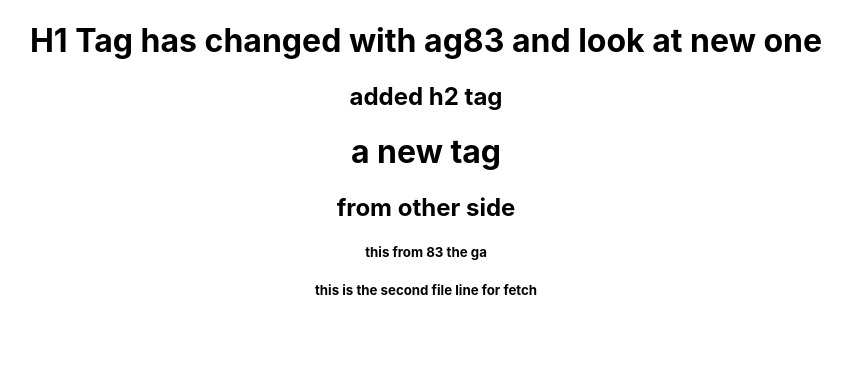
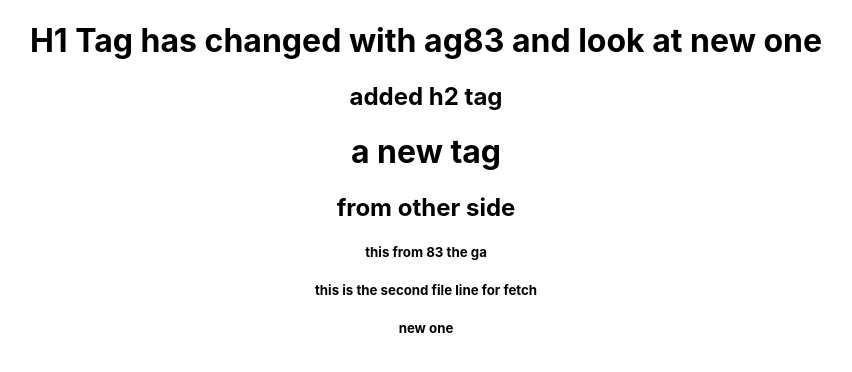
Before and after one commit to thegartak/prodtry-client, a React (Create React App) app: page / in a window 1280 px wide. Shown: the top 372 px of the page, without its empty margins (214-1066 px from the left). Built offline with nearby package versions, Linux system fonts and the light colour scheme.

Commit message:
this is a new one

```diff
--- a/src/components/SomeModule.tsx
+++ b/src/components/SomeModule.tsx
@@ -42,6 +42,7 @@ const SomeModule = () => {
           <h2>from other side</h2>
           <h5>this from 83 the ga</h5>
           <h5>this is the second file line for fetch</h5>
+          <h5>new one</h5>
         </>
     )
 
```
